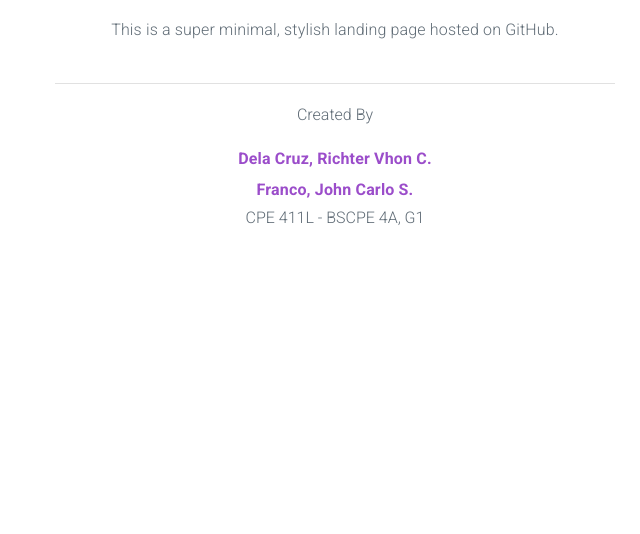
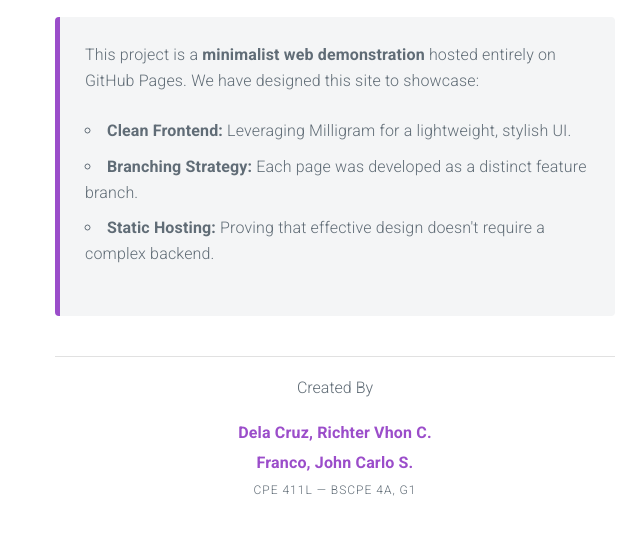
Before and after one commit to RichterVhon/cpe411l-pair-website, a plain HTML site: page index.html in a window 1280 px wide. Shown: the part 206-740 px from the top of the page, without its empty margins (305-945 px from the left). Drawn offline with nearby package versions, Linux system fonts and the light colour scheme.

Commit message:
edit description in index.html

```diff
--- a/index.html
+++ b/index.html
@@ -12,6 +12,16 @@
         nav { margin-bottom: 50px; }
         .container { max-width: 600px; margin: 0 auto; }
 
+        /* New description styling */
+        .description-box {
+            text-align: left;
+            background: #f4f5f6;
+            padding: 2.5rem;
+            border-left: 5px solid #9b4dca;
+            border-radius: 4px;
+            margin: 2rem 0;
+        }
+
         /* Styling the names section */
         .team-section {
             margin-top: 4rem;
@@ -24,24 +34,39 @@
             display: block;
             margin-bottom: 0.5rem;
         }
+        .course-info {
+            font-size: 1.2rem;
+            letter-spacing: 0.1rem;
+            color: #606c76;
+            text-transform: uppercase;
+        }
     </style>
 </head>
 <body>
     <nav>
-        <a class="button" href="index.html">Home</a> <a class="button button-outline" href="about.html">About</a>
+        <a class="button" href="index.html">Home</a>
+        <a class="button button-outline" href="about.html">About</a>
         <a class="button button-outline" href="gallery.html">Gallery</a>
         <a class="button button-outline" href="contact.html">Contact</a>
     </nav>
 
     <div class="container">
         <h1>Welcome, Sir Janjan!</h1>
-        <p>This is a super minimal, stylish landing page hosted on GitHub.</p>
+
+        <div class="description-box">
+            <p>This project is a <strong>minimalist web demonstration</strong> hosted entirely on GitHub Pages. We have designed this site to showcase:</p>
+            <ul>
+                <li><strong>Clean Frontend:</strong> Leveraging Milligram for a lightweight, stylish UI.</li>
+                <li><strong>Branching Strategy:</strong> Each page was developed as a distinct feature branch.</li>
+                <li><strong>Static Hosting:</strong> Proving that effective design doesn't require a complex backend.</li>
+            </ul>
+        </div>
 
         <div class="team-section">
             <h6>Created By</h6>
             <span class="name-tag">Dela Cruz, Richter Vhon C.</span>
             <span class="name-tag">Franco, John Carlo S.</span>
-            <h6>CPE 411L - BSCPE 4A, G1</h6>
+            <p class="course-info">CPE 411L — BSCPE 4A, G1</p>
         </div>
     </div>
 </body>
```
